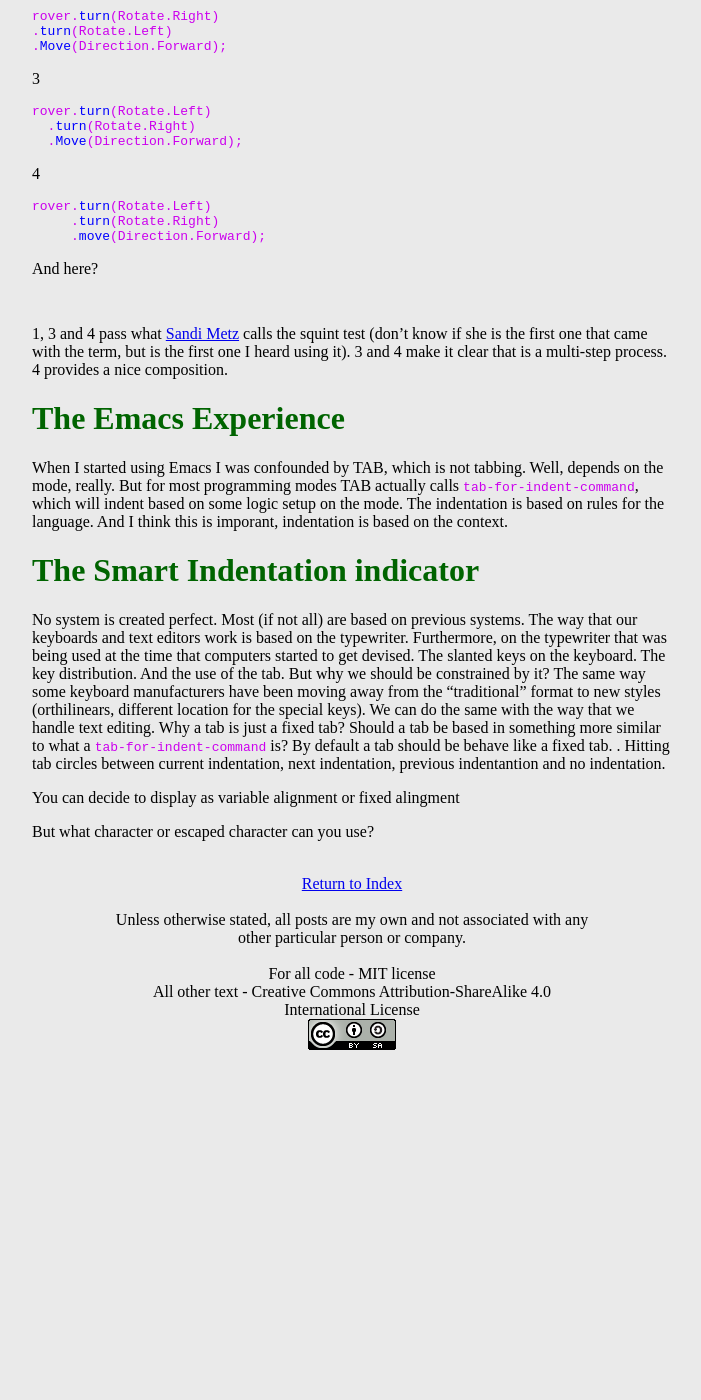
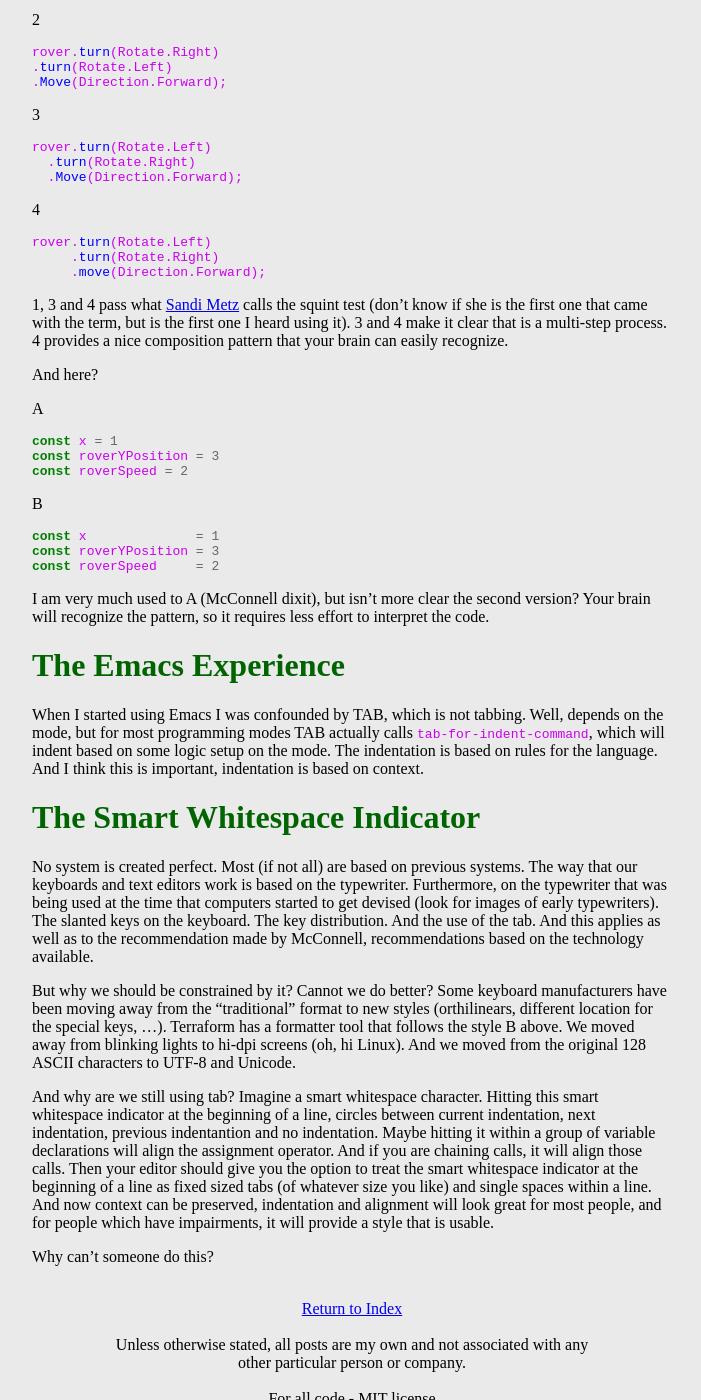
Before and after one commit to MiyamotoAkira/website, a Jekyll site: the page built from _posts/2020-01-13-tab-vs-spaces.md, in a window 1280 px wide and 1400 px high, scrolled down 1171 px. Shown: the whole window, without its empty margins (288-989 px from the left). Built offline with Jekyll 4.4.1, drawn with Linux system fonts in a browser that asks for light colours; before the commit the page ends 2229 px from its top, so only the background shows below that; some of the changed text lies outside the part shown.

Commit message:
Finished post

````diff
--- a/_posts/2020-01-13-tab-vs-spaces.md
+++ b/_posts/2020-01-13-tab-vs-spaces.md
@@ -18,15 +18,15 @@ The basic premise is that tabs allow people with impairments to modify the displ
 
 Tab vs Spaces is one of those religious wars, like the position of curly brackets (I use whatever is common on the language) or Vim vs Emacs (the solution for this last one is the Evil mode for Emacs, of course).
 
-Probably the main arguments for eacha are: spaces are consistent all across environments, IDEs, or any other software, which means you can keep alignment more easily; tabs give that individual flexibility.
+Probably the main arguments for each are: spaces are consistent all across environments, IDEs, or any other software, which means you can keep alignment more easily; tabs give that individual flexibility.
 
-I kind of assumed that spaces won, because that is what I use everywhere. Also because GitHub took the decision of using 8 spaces for tabs without allowing you to change the value.
+I kind of assumed that spaces won, because that is what I use everywhere. Also because GitHub took the decision of using 8 spaces for tabs without allowing you to change the value (sigh, UX).
 
-There is, as well, a distinction that we have to do between indentation and alignment. We use the first one to group code within the same scope. We use the second one to group somehow syntatic elements that have some relation (proximity, repetition, ...) While you can do indentation with both spaces and tabs, you can't do alignment with tabs.
+There is a distinction that we have to do between indentation and alignment. We use the first one to group code within the same scope (ok not necessary unless you are using a language like Python or F#). We use the second one to group somehow syntatic elements that have some relation (proximity, repetition, ...) While you can do indentation with both spaces and tabs, you can't do alignment with tabs.
 
-Steve McConell argued against trying to keep alignment in his seminal book [Code Complete](https://www.goodreads.com/book/show/4845.Code_Complete). If you change names, the alignment dissapears and then you have to realign all manually. Furthermore, it means also that there are changes on your source control that were not really wanted.
+[Steve McConnell](https://stevemcconnell.com/) argued against trying to keep alignment in his seminal book [Code Complete](https://www.goodreads.com/book/show/4845.Code_Complete). If you change names, the alignment dissapears and then you have to realign all manually. Furthermore, it means also that there are changes on your source control that were not really wanted. We will be coming later into revising his recommendation (Code Complete is not a new book, although still a great book that you should read).
 
-# Which one looks better?
+# Which One Looks Better?
 
 Which code example do you prefer?
 
@@ -56,27 +56,36 @@ rover.turn(Rotate.Left)
      .move(Direction.Forward);
 ```
 
+1, 3 and 4 pass what [Sandi Metz](https://www.sandimetz.com/) calls the squint test (don't know if she is the first one that came with the term, but is the first one I heard using it). 3 and 4 make it clear that is a multi-step process. 4 provides a nice composition pattern that your brain can easily recognize.
+
 And here?
 
+A
+```javascript
+const x = 1
+const roverYPosition = 3
+const roverSpeed = 2
 ```
 
+B
+```javascript
+const x              = 1
+const roverYPosition = 3
+const roverSpeed     = 2
 ```
-
-```
-```
-
-
-1, 3 and 4 pass what [Sandi Metz](https://www.sandimetz.com/) calls the squint test (don't know if she is the first one that came with the term, but is the first one I heard using it). 3 and 4 make it clear that is a multi-step process. 4 provides a nice composition.
+I am very much used to A (McConnell dixit), but isn't more clear the second version? Your brain will recognize the pattern, so it requires less effort to interpret the code.
 
 # The Emacs Experience
 
-When I started using Emacs I was confounded by TAB, which is not tabbing. Well, depends on the mode, really. But for most programming modes TAB actually calls `tab-for-indent-command`, which will indent based on some logic setup on the mode. The indentation is based on rules for the language. And I think this is imporant, indentation is based on the context.
+When I started using Emacs I was confounded by TAB, which is not tabbing. Well, depends on the mode, but for most programming modes TAB actually calls `tab-for-indent-command`, which will indent based on some logic setup on the mode. The indentation is based on rules for the language. And I think this is important, indentation is based on context.
 
 
-# The Smart Indentation indicator
+# The Smart Whitespace Indicator
 
-No system is created perfect. Most (if not all) are based on previous systems. The way that our keyboards and text editors work is based on the typewriter. Furthermore, on the typewriter that was being used at the time that computers started to get devised. The slanted keys on the keyboard. The key distribution. And the use of the tab. But why we should be constrained by it? The same way some keyboard manufacturers have been moving away from the "traditional" format to new styles (orthilinears, different location for the special keys). We can do the same with the way that we handle text editing. Why a tab is just a fixed tab? Should a tab be based in something more similar to what a `tab-for-indent-command` is? By default a tab should be behave like a fixed tab. . Hitting tab circles between current indentation, next indentation, previous indentantion and no indentation.
+No system is created perfect. Most (if not all) are based on previous systems. The way that our keyboards and text editors work is based on the typewriter. Furthermore, on the typewriter that was being used at the time that computers started to get devised (look for images of early typewriters). The slanted keys on the keyboard. The key distribution. And the use of the tab. And this applies as well as to the recommendation made by McConnell, recommendations based on the technology available.
 
-You can decide to display as variable alignment or fixed alingment
+But why we should be constrained by it? Cannot we do better? Some keyboard manufacturers have been moving away from the "traditional" format to new styles (orthilinears, different location for the special keys, ...). Terraform has a formatter tool that follows the style B above. We moved away from blinking lights to hi-dpi screens (oh, hi Linux). And we moved from the original 128 ASCII characters to UTF-8 and Unicode.
 
-But what character or escaped character can you use?
+And why are we still using tab? Imagine a smart whitespace character. Hitting this smart whitespace indicator at the beginning of a line,  circles between current indentation, next indentation, previous indentantion and no indentation. Maybe hitting it within a group of variable declarations will align the assignment operator. And if you are chaining calls, it will align those calls. Then your editor should give you the option to treat the smart whitespace indicator at the beginning of a line as fixed sized tabs (of whatever size you like) and single spaces within a line. And now context can be preserved, indentation and alignment will look great for most people, and for people which have impairments, it will provide a style that is usable.
+
+Why can't someone do this?
````
Also changed, not shown: other parts of _posts/2020-01-13-tab-vs-spaces.md (+2 -2 lines).
